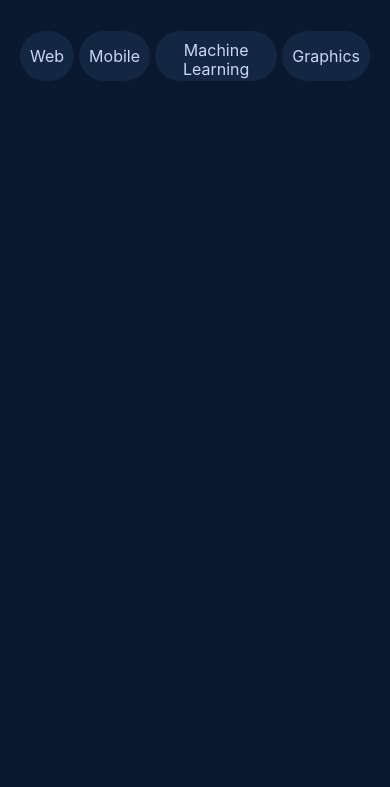
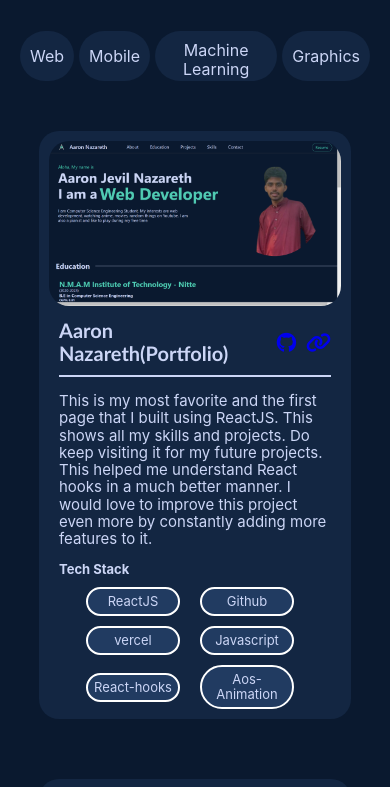
Before and after one commit to jevil25/portfolio, a React (Create React App) app: page / in a window 390 px wide. Shown: the part 800-1587 px from the top of the page. Built offline with nearby package versions, Linux system fonts and the light colour scheme.

Commit message:
feat:project component redesign

```diff
--- a/package.json
+++ b/package.json
@@ -8,6 +8,7 @@
     "@testing-library/react": "^13.4.0",
     "@testing-library/user-event": "^13.5.0",
     "aos": "^3.0.0-beta.6",
+    "framer-motion": "^10.12.16",
     "react": "^18.2.0",
     "react-dom": "^18.2.0",
     "react-scripts": "5.0.1",
--- a/public/index.html
+++ b/public/index.html
@@ -21,7 +21,9 @@
     <div id="root"></div>
     <script src="https://unpkg.com/aos@next/dist/aos.js"></script>
     <script>
-      AOS.init();
+      AOS.init({
+        once: true,
+      });
     </script>
   </body>
 </html>
--- a/src/Components/Projects.js
+++ b/src/Components/Projects.js
@@ -1,13 +1,45 @@
-import React from 'react';
+import React, { useEffect } from 'react';
 import './css/Projects.css';
 import { useState } from 'react';
+import { motion } from "framer-motion";
 
 function Projects({ Key,title,description,frameworks,github,live,pic,colors }) {
   // console.log(title)
   const [desClass, setDesClass] = useState('hideDes')
+  const [width, setWidth] = useState("");
+  const [screenWidth, setScreenWidth] = useState(window.innerWidth);
+
+  const handleHover = (e) => {
+    if(screenWidth < 600) return;
+    console.log('hover')
+    setWidth("width")
+    setDesClass('showDes')
+  }
+
+  const handleLeave = (e) => {
+    if(screenWidth < 600) return;
+    console.log('leave')
+    setDesClass('hideDes')
+    setWidth("")
+  }
+
+  useEffect(() => {
+    const handleResize = () => setScreenWidth(window.innerWidth);
+    window.addEventListener("resize", handleResize);
+    setDesClass("showDes")
+    return () => window.removeEventListener("resize", handleResize);
+  }, []);
+
   return (
-      <div data-aos="fade-right" data-aos-duration="1000" className="projects">
-        <div className="project_body">
+      <motion.div
+        initial={{ opacity: 0, scale: 0.5 }}
+        animate={{ opacity: 1, scale: 1 }}
+        transition={{ duration: 0.5 }}
+        className={`projects `}
+        onMouseEnter={e => handleHover(e)}
+        onMouseLeave={e => handleLeave(e)}
+      >
+        <motion.div  className="project_body">
           {pic.map((pic)=>
           ( <div className='project_image'>
             <a href={live}><img src={pic} alt={title} /></a>
@@ -27,16 +59,16 @@ function Projects({ Key,title,description,frameworks,github,live,pic,colors }) {
               </a>)
               )}
             </h2>
+            <p className={`projectDes ${desClass}`}>{description}</p>
             <h3 class="projectStack">Tech Stack</h3>
-            <p className={`projectDes ${desClass}`}>{description}</p>
             <div className="projectList">
               {Array(frameworks.length).fill().map((_,i)=>(
                   <li className='each_skill2' style={{backgroundColor: "#213b61"}}>{frameworks[i]}</li>
               ))}
             </div>
           </div>
-        </div>
-    </div>
+        </motion.div>
+    </motion.div>
   )
 }
 
--- a/src/Components/css/Projects.css
+++ b/src/Components/css/Projects.css
@@ -3,6 +3,10 @@
     background-color: #132642;
     border-radius: 20px;
     cursor: pointer;
+}
+
+.width{
+    width: 100%;
 }
 
 .project_body{
@@ -86,3 +90,34 @@
     width: 100px;
     height: auto;
 }
+
+@media screen and (max-width: 768px) {
+    .projects{
+        width: 80vw;
+    }
+    .project_image{
+        width: 100%;
+    }
+    .projecttitle{
+        font-size: 20px;
+    }
+    .projectStack{
+        font-size: small;
+        margin: 10px;
+    }
+    .each_skill2{
+        width: 80px;
+        font-size: 20px;
+    }
+    .projectDes{
+        font-size: 15px;
+        display: flex;
+        justify-content: center;
+        align-items: center;
+        margin-left: 10px;
+        margin-right: 10px;
+    }
+    .projectList li{
+        font-size: small;
+    }
+}
```
Also changed, not shown: 1 other file (tests, documents, lock files or other folders).
